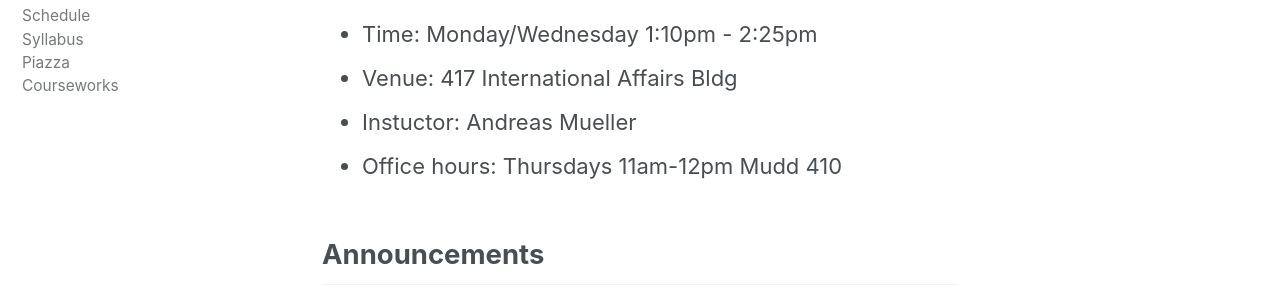
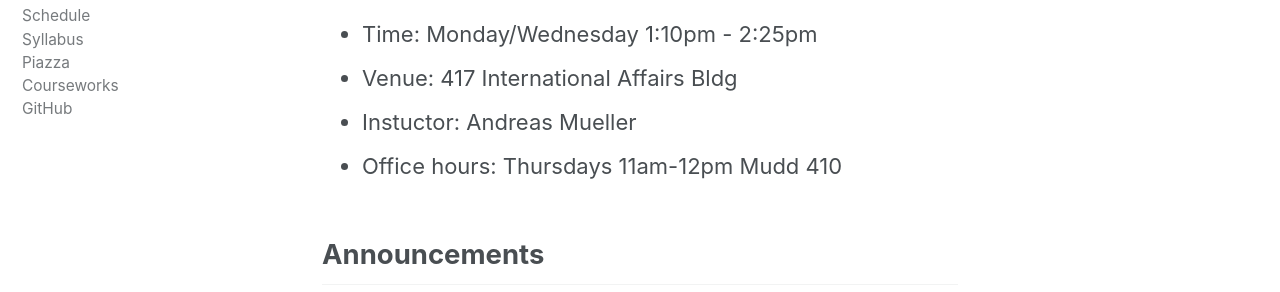
Before and after one commit to amueller/columbia-website, a Jekyll site: the page built from _comsw4995s18/home.md, in a window 1280 px wide. Shown: the part 231-523 px from the top of the page. Built offline with Jekyll 4.4.1, drawn with Linux system fonts in a browser that asks for light colours.

Commit message:
add github repo link and makefile

```diff
--- a/_data/navigation.yml
+++ b/_data/navigation.yml
@@ -22,3 +22,5 @@ comsw4995s18:
         url: https://piazza.com/class/jaofyhdz4v970j
       - title: "Courseworks"
         url: https://courseworks2.columbia.edu/courses/sis_course_id:COMSW4995_003_2018_1
+      - title: "GitHub"
+        url: https://github.com/amueller/COMS4995-s18
```
Also changed, not shown: 1 other file.
